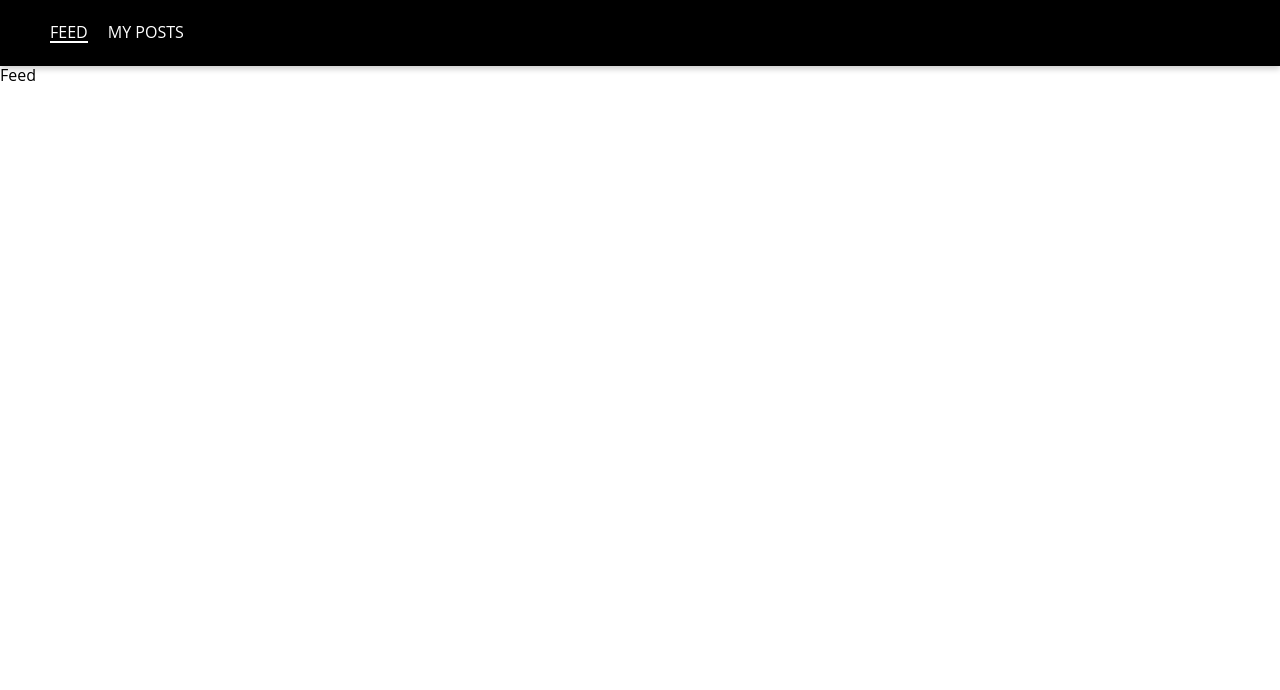
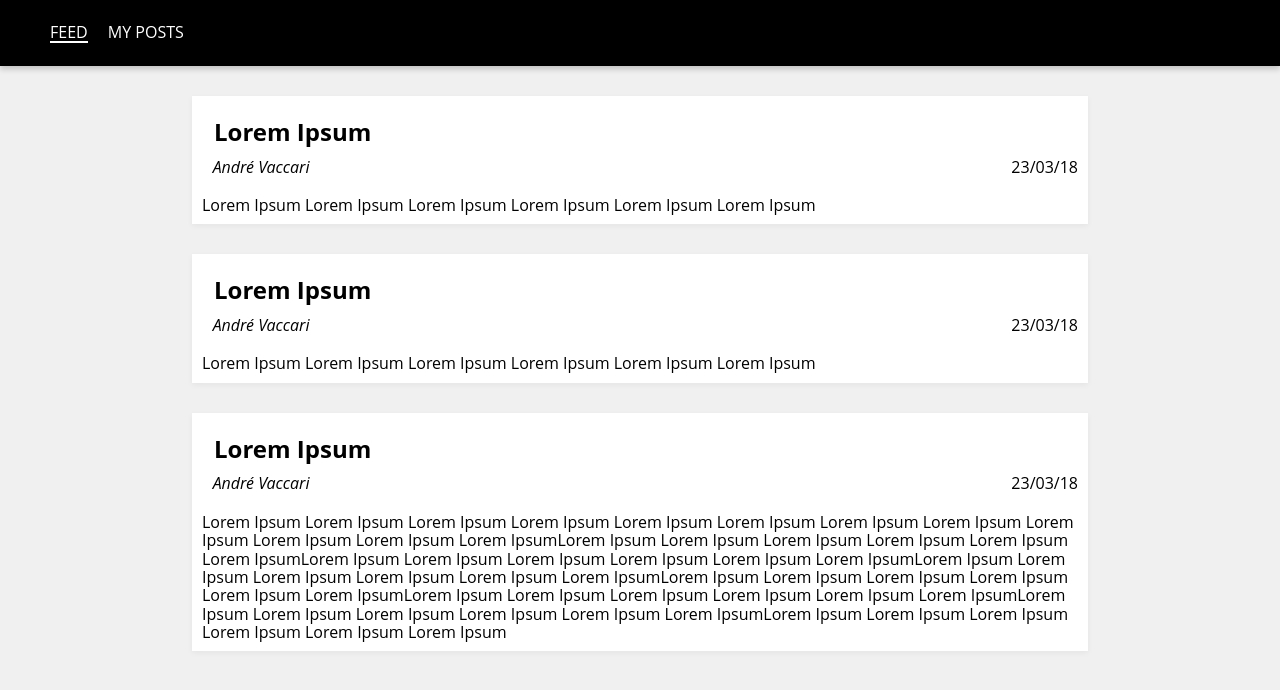
Before and after one commit to andretv/blog-react-web, a React app: page / in a window 1280 px wide. Built offline with nearby package versions, Linux system fonts and the light colour scheme.

Commit message:
Post component and Feed container implemented

```diff
--- /dev/null
+++ b/src/components/post/index.js
@@ -0,0 +1,3 @@
+import Post from './post'
+
+export default Post
--- /dev/null
+++ b/src/components/post/post.js
@@ -0,0 +1,25 @@
+import React from 'react'
+
+import './post.scss'
+
+const Post = ({ title, author, content, createdAt }) =>
+  <section className='post'>
+    <header className='post-header'>
+      <div className='post-info'>
+        <div className='post-title'>
+          {title}
+        </div>
+        <div className='post-author'>
+          {author}
+        </div>
+      </div>
+      <div className='post-date'>
+        {createdAt}
+      </div>
+    </header>
+    <main className='post-content'>
+      {content}
+    </main>
+  </section>
+
+export default Post
--- /dev/null
+++ b/src/components/post/post.scss
@@ -0,0 +1,35 @@
+.post {
+  margin-top: 30px;
+  width: 100%;
+  background-color: rgb(255, 255, 255);
+  box-shadow: 0 2px 6px rgba(0, 0, 0, .05);
+  &-header {
+    padding: 10px;
+    display: flex;
+    flex-direction: row;
+  }
+  &-info {
+    display: flex;
+    flex-direction: column;
+    justify-content: space-between;
+    flex: 3;
+    .post-title {
+      margin: 0.5em;
+      font-weight: bold;
+      font-size: 24px;
+    }
+    .post-author {
+      margin: 0 0.67em;
+      font-style: italic;
+    }
+  }
+  &-date {
+    display: flex;
+    flex: 1;
+    justify-content: flex-end;
+    align-items: flex-end;
+  }
+  &-content {
+    padding: 10px;
+  }
+}
--- a/src/containers/feed/feed.js
+++ b/src/containers/feed/feed.js
@@ -1,5 +1,10 @@
 import React, { Component } from 'react'
 import { connect } from 'react-redux'
+
+import './feed.scss'
+
+// components
+import Post from 'components/post'
 
 class Feed extends Component {
   constructor(props) {
@@ -8,7 +13,26 @@ class Feed extends Component {
 
   render() {
     return (
-      <div>Feed</div>
+      <div className='feed'>
+        <Post
+          title='Lorem Ipsum'
+          author='André Vaccari'
+          content='Lorem Ipsum Lorem Ipsum Lorem Ipsum Lorem Ipsum Lorem Ipsum Lorem Ipsum'
+          createdAt='23/03/18'
+        />
+        <Post
+          title='Lorem Ipsum'
+          author='André Vaccari'
+          content='Lorem Ipsum Lorem Ipsum Lorem Ipsum Lorem Ipsum Lorem Ipsum Lorem Ipsum'
+          createdAt='23/03/18'
+        />
+        <Post
+          title='Lorem Ipsum'
+          author='André Vaccari'
+          content='Lorem Ipsum Lorem Ipsum Lorem Ipsum Lorem Ipsum Lorem Ipsum Lorem Ipsum Lorem Ipsum Lorem Ipsum Lorem Ipsum Lorem Ipsum Lorem Ipsum Lorem IpsumLorem Ipsum Lorem Ipsum Lorem Ipsum Lorem Ipsum Lorem Ipsum Lorem IpsumLorem Ipsum Lorem Ipsum Lorem Ipsum Lorem Ipsum Lorem Ipsum Lorem IpsumLorem Ipsum Lorem Ipsum Lorem Ipsum Lorem Ipsum Lorem Ipsum Lorem IpsumLorem Ipsum Lorem Ipsum Lorem Ipsum Lorem Ipsum Lorem Ipsum Lorem IpsumLorem Ipsum Lorem Ipsum Lorem Ipsum Lorem Ipsum Lorem Ipsum Lorem IpsumLorem Ipsum Lorem Ipsum Lorem Ipsum Lorem Ipsum Lorem Ipsum Lorem IpsumLorem Ipsum Lorem Ipsum Lorem Ipsum Lorem Ipsum Lorem Ipsum Lorem Ipsum'
+          createdAt='23/03/18'
+        />
+      </div>
     )
   }
 }
--- /dev/null
+++ b/src/containers/feed/feed.reducer.js
@@ -0,0 +1,12 @@
+import { combineReducers } from 'redux'
+
+const posts = (state = [], action) => {
+  switch (action.type) {
+    default:
+      return state
+  }
+}
+
+export default combineReducers({
+  posts,
+})
--- /dev/null
+++ b/src/containers/feed/feed.scss
@@ -0,0 +1,3 @@
+.feed {
+  width: 70%;
+}
--- a/src/containers/feed/index.js
+++ b/src/containers/feed/index.js
@@ -1,3 +1,7 @@
 import Feed from './feed'
+import reducer from './feed.reducer'
 
+export {
+  reducer,
+}
 export default Feed
--- a/src/containers/wrapper/wrapper.scss
+++ b/src/containers/wrapper/wrapper.scss
@@ -1,3 +1,6 @@
 .main-content {
   padding-top: 66px;
+  display: flex;
+  flex: 1;
+  justify-content: space-around;
 }
--- a/src/index.scss
+++ b/src/index.scss
@@ -34,6 +34,7 @@ html {
 
 body {
   margin: 0;
+  background-color: rgb(240, 240, 240);
 }
 
 
--- a/src/store/rootReducer.js
+++ b/src/store/rootReducer.js
@@ -1,8 +1,10 @@
 import { combineReducers } from 'redux'
 
 import { reducer as formReducer } from 'redux-form'
+import { reducer as feedReducer } from 'containers/feed'
 
 const rootReducer = combineReducers({
+  feed: feedReducer,
   form: formReducer,
 })
 
```
Also changed, not shown: src/containers/feed/feed.actions.js (added).
